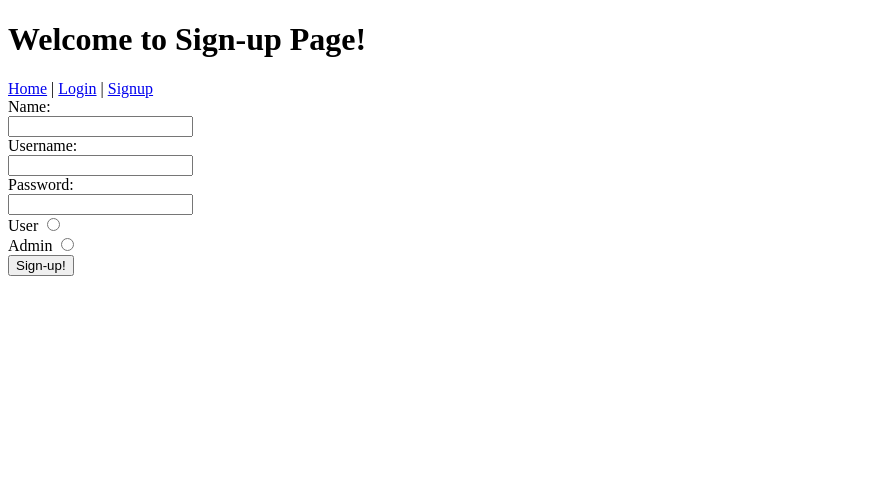
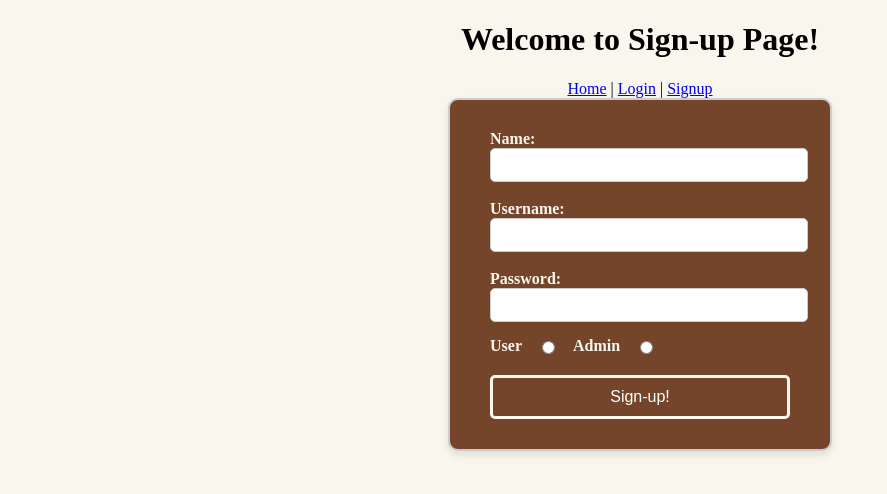
Before and after one commit to kin123356/SWE30003_Assignment3_Tue-2.30-G3, a Flask app: page /signup in a window 1280 px wide. Shown: the top 494 px of the page, without its empty margins (0-887 px from the left). Run offline with Flask 3, Linux system fonts and the light colour scheme.

Commit message:
Login and Signup styling
styled login and signup page

```diff
--- /dev/null
+++ b/Storefront/accounts.json
@@ -0,0 +1,4 @@
+{
+    "users": {},
+    "admins": {}
+}
--- /dev/null
+++ b/Storefront/static/style.css
@@ -0,0 +1,67 @@
+body {
+    background-color: #f9f6ee
+}
+
+.header {
+    text-align: center;
+}
+
+/* Form Styling */
+.formContainer {
+    display: flex;
+    justify-content: center;
+}
+
+.accountForm {
+    display: flex;
+    flex-direction: column;
+    align-items: flex-start; /* align labels and inputs nicely */
+    background-color: #74452a;
+    border: 2px solid #ccc;
+    border-radius: 10px;
+    padding: 30px 40px;
+    width: 300px;
+    box-shadow: 0 4px 8px rgba(0,0,0,0.1);
+}
+
+/* Add spacing between labels and inputs */
+.accountForm label {
+    font-weight: bold;
+    color: #f9f6ee;
+}
+
+/* Make inputs take up the full width */
+.accountForm input[type="text"],
+.accountForm input[type="password"] {
+    width: 100%;
+    padding: 8px;
+    border: 1px solid #ccc;
+    border-radius: 5px;
+    font-size: 14px;
+}
+
+/* Radio group styling */
+.radio-group {
+    display: flex;
+    gap: 15px;
+    align-items: center;
+    margin-top: 15px;
+}
+
+/* Submit button styling */
+.accountForm input[type="submit"] {
+    margin-top: 20px;
+    background-color: #74452a;
+    color: white;
+    border: solid;
+    border-radius: 5px;
+    border-color: #f9f6ee;
+    padding: 10px;
+    width: 100%;
+    cursor: pointer;
+    font-size: 16px;
+}
+
+.accountForm input[type="submit"]:hover {
+    background-color: #8f5a3a
+}
--- a/Storefront/templates/signup.html
+++ b/Storefront/templates/signup.html
@@ -2,30 +2,37 @@
 <html>
 <head>
     <title>Sign-up Page</title>
+    <link rel="stylesheet" href="../static/style.css">
 </head>
 <body>
-    <h1>Welcome to Sign-up Page!</h1>
-    <nav>
+    <h1 class="header">Welcome to Sign-up Page!</h1>
+
+    <nav style="text-align: center;">
         <a href="/">Home</a> |
         <a href="/login">Login</a> |
         <a href="/signup">Signup</a>
     </nav>
-    <form method="POST">
-        <label for="name">Name:</label><br>
+
+    <div class="formContainer">
+        <form method="POST" class="accountForm">
+            <label for="name">Name:</label>
             <input type="text" id="name" name="name"><br>
-        <label for="username">Username:</label><br>
+            <label for="username">Username:</label>
             <input type="text" id="username" name="username"><br>
 
-        <label for="password">Password:</label><br>
-        <input type="password" id="password" name="password"><br>
+            <label for="password">Password:</label>
+            <input type="password" id="password" name="password">
 
+            <div class="radio-group">
             <label for="user">User</label>
-        <input type="radio" id="user" name="account" value="user"><br>
+            <input type="radio" id="user" name="account" value="user">
             <label for="admin">Admin</label>
             <input type="radio" id="admin" name="account" value="admin"><br>
+            </div>
 
             <input type="submit" value="Sign-up!">
         </form>
+    </div>
 
     {% with messages = get_flashed_messages() %}
         {% if messages %}
```
Also changed, not shown: Storefront/templates/index.html (+5 -5 lines), Storefront/templates/login.html (+13 -11 lines). Lines whose indentation alone changed are shown as unchanged.
